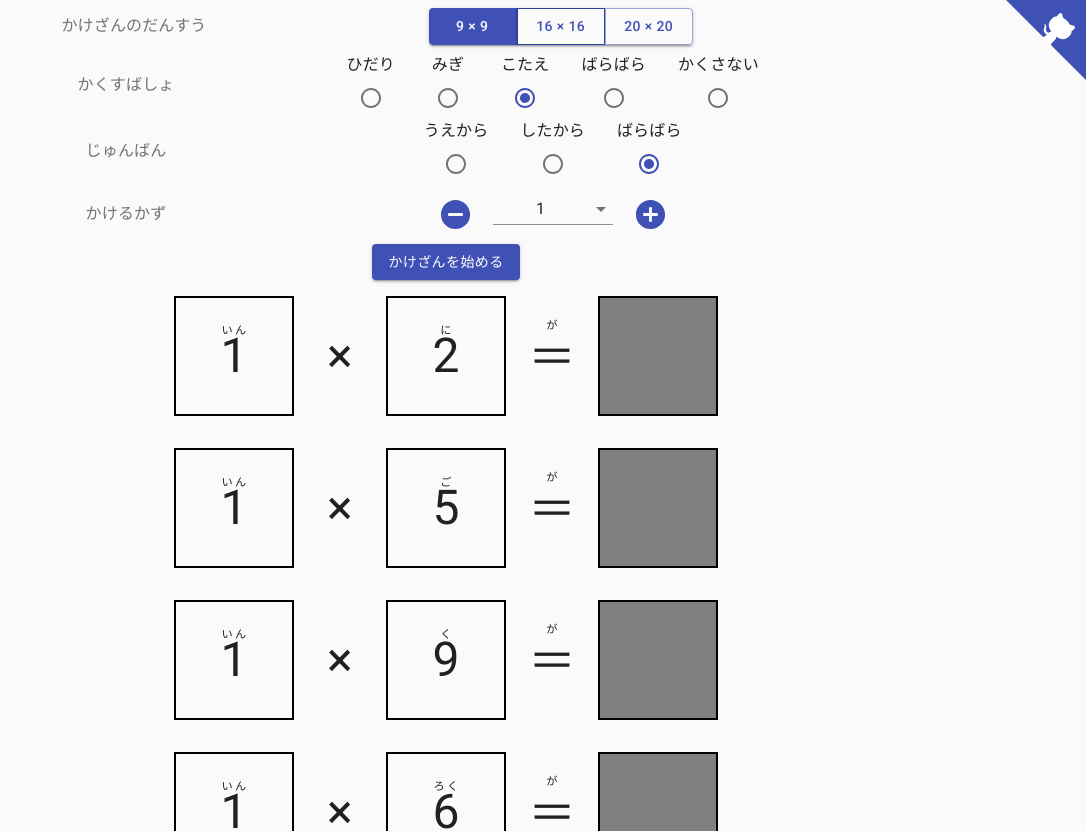
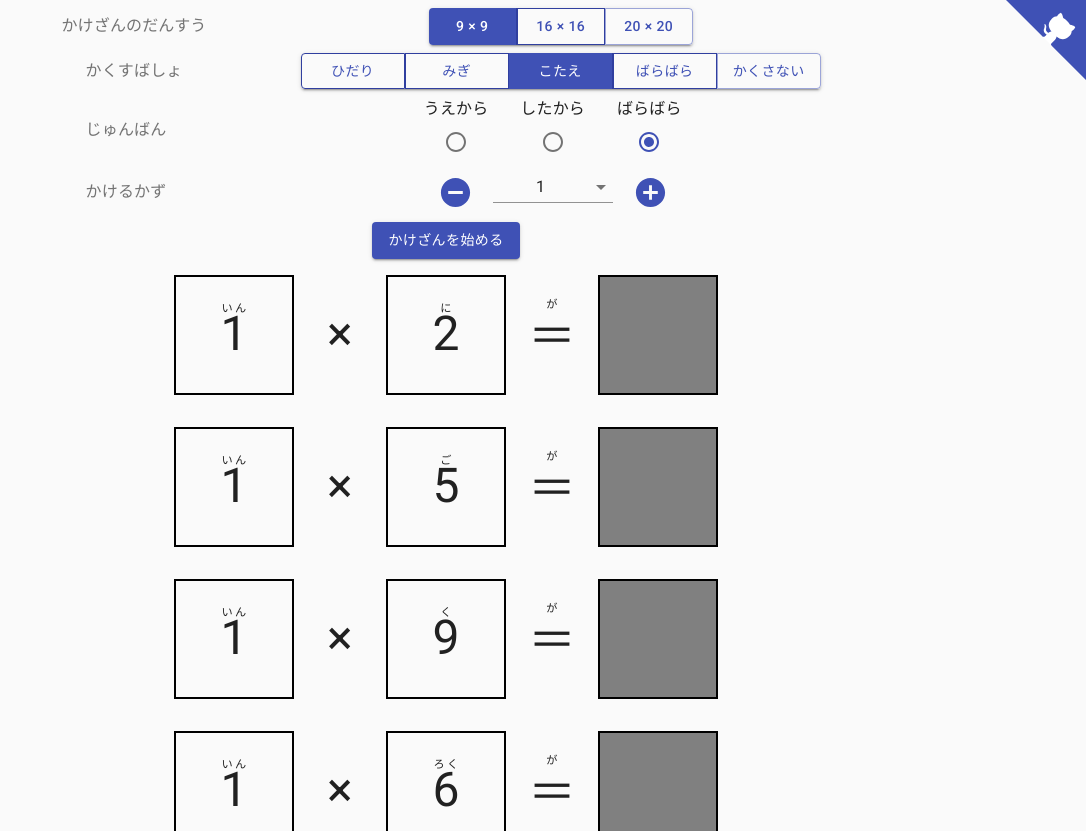
Before and after one commit to masayuki14/kukupad, a React (Create React App) app: page / in a window 1280 px wide. Shown: the top 831 px of the page, without its empty margins (194-1280 px from the left). Built offline with nearby package versions, Linux system fonts and the light colour scheme.

Commit message:
かくすばしょのラジオボタンを置き換える

```diff
--- a/src/components/Masks.tsx
+++ b/src/components/Masks.tsx
@@ -1,12 +1,16 @@
 import React from 'react'
-import CssBaseline from '@material-ui/core/CssBaseline'
-import Grid from '@material-ui/core/Grid'
-import Radio from '@material-ui/core/Radio'
-import RadioGroup from '@material-ui/core/RadioGroup'
-import FormControlLabel from '@material-ui/core/FormControlLabel'
-import FormControl from '@material-ui/core/FormControl'
-import FormLabel from '@material-ui/core/FormLabel'
+import { createStyles, makeStyles, Theme } from '@material-ui/core/styles'
+import { CssBaseline, Grid, FormControl, FormLabel } from '@material-ui/core'
+import RadioButtonGroup from './RadioButtonGroup'
 import { MaskType } from '../enum'
+
+const useStyles = makeStyles((theme: Theme) =>
+  createStyles({
+    grid: {
+      margin: theme.spacing(1)
+    }
+  })
+)
 
 type PropTypes = {
   mask?: MaskType
@@ -14,54 +18,36 @@ type PropTypes = {
 }
 
 function Masks({ mask = MaskType.Outcome, onChange = () => {} }: PropTypes) {
-  const [selectedValue, setSelectedValue] = React.useState(mask)
-
-  const handleChange = (event: React.ChangeEvent<HTMLInputElement>) => {
-    setSelectedValue(Number(event.target.value))
-    if (onChange) onChange(Number(event.target.value))
-  }
+  const classes = useStyles()
+  const items = [
+    { value: MaskType.Left, label: 'ひだり' },
+    { value: MaskType.Right, label: 'みぎ' },
+    { value: MaskType.Outcome, label: 'こたえ' },
+    { value: MaskType.Random, label: 'ばらばら' },
+    { value: MaskType.None, label: 'かくさない' }
+  ]
 
   return (
     <React.Fragment>
       <CssBaseline />
-      <Grid container direction="row" justify="center" alignItems="center">
+      <Grid
+        className={classes.grid}
+        container
+        direction="row"
+        justify="center"
+        alignItems="center"
+      >
         <Grid item xs={12} sm={2}>
           <FormLabel>かくすばしょ</FormLabel>
         </Grid>
         <Grid item xs={12} sm={6}>
           <FormControl>
-            <RadioGroup row value={selectedValue} defaultValue={mask}>
-              <FormControlLabel
-                value={MaskType.Left}
-                control={<Radio color="primary" onChange={handleChange} />}
-                label="ひだり"
-                labelPlacement="top"
-              />
-              <FormControlLabel
-                value={MaskType.Right}
-                control={<Radio color="primary" onChange={handleChange} />}
-                label="みぎ"
-                labelPlacement="top"
-              />
-              <FormControlLabel
-                value={MaskType.Outcome}
-                control={<Radio color="primary" onChange={handleChange} />}
-                label="こたえ"
-                labelPlacement="top"
-              />
-              <FormControlLabel
-                value={MaskType.Random}
-                control={<Radio color="primary" onChange={handleChange} />}
-                label="ばらばら"
-                labelPlacement="top"
-              />
-              <FormControlLabel
-                value={MaskType.None}
-                control={<Radio color="primary" onChange={handleChange} />}
-                label="かくさない"
-                labelPlacement="top"
-              />
-            </RadioGroup>
+            <RadioButtonGroup
+              items={items}
+              initial={mask}
+              onChange={onChange}
+              width={104}
+            />
           </FormControl>
         </Grid>
       </Grid>
```
